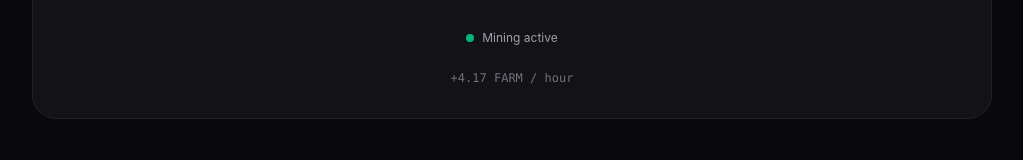
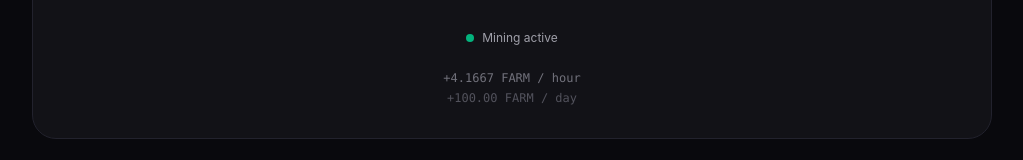
Before and after one commit to arashKazerouni/star-miner, a Next.js app: page /dashboard in a window 1280 px wide. Shown: the part 1133-1293 px from the top of the page, without its empty margins (128-1151 px from the left). Built offline with nearby package versions, Linux system fonts and the light colour scheme; no server answers.

Commit message:
fix: show hourly and daily FARM mining rates

```diff
--- a/components/mining/MiningCore.tsx
+++ b/components/mining/MiningCore.tsx
@@ -7,8 +7,7 @@ type MiningCoreProps = {
 };
 
 function formatRate(rate: number) {
-  if (rate >= 0.01) return rate.toFixed(2);
-  return rate.toExponential(2);
+  return rate.toFixed(4);
 }
 
 export default function MiningCore({ balance, miningRate }: MiningCoreProps) {
@@ -35,9 +34,12 @@ export default function MiningCore({ balance, miningRate }: MiningCoreProps) {
         Mining active
       </div>
 
-      <p className="font-mono text-xs text-zinc-500">
-        +{formatRate(miningRate)} FARM / hour
-      </p>
+      <div className="text-center font-mono text-xs text-zinc-500">
+        <p>+{formatRate(miningRate)} FARM / hour</p>
+        <p className="mt-1 text-zinc-600">
+          +{(miningRate * 24).toFixed(2)} FARM / day
+        </p>
+      </div>
     </section>
   );
 }
```
